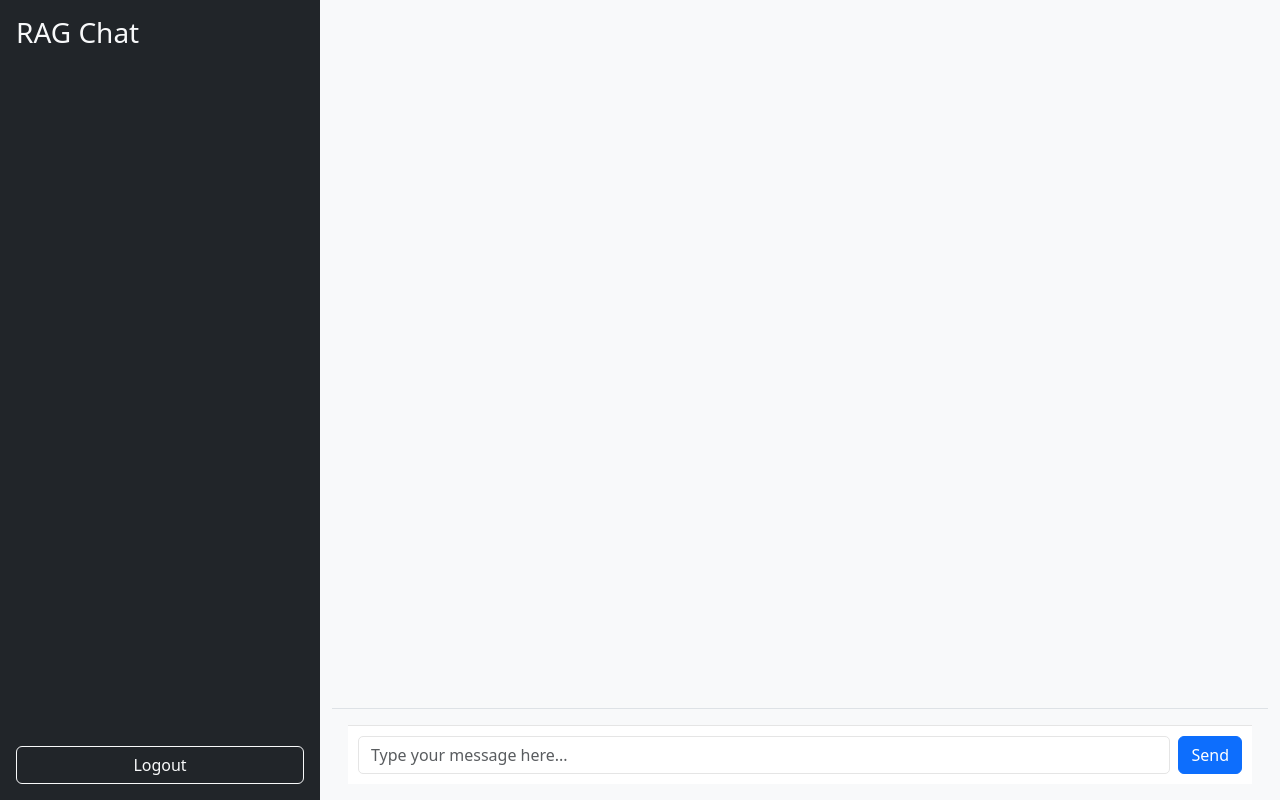
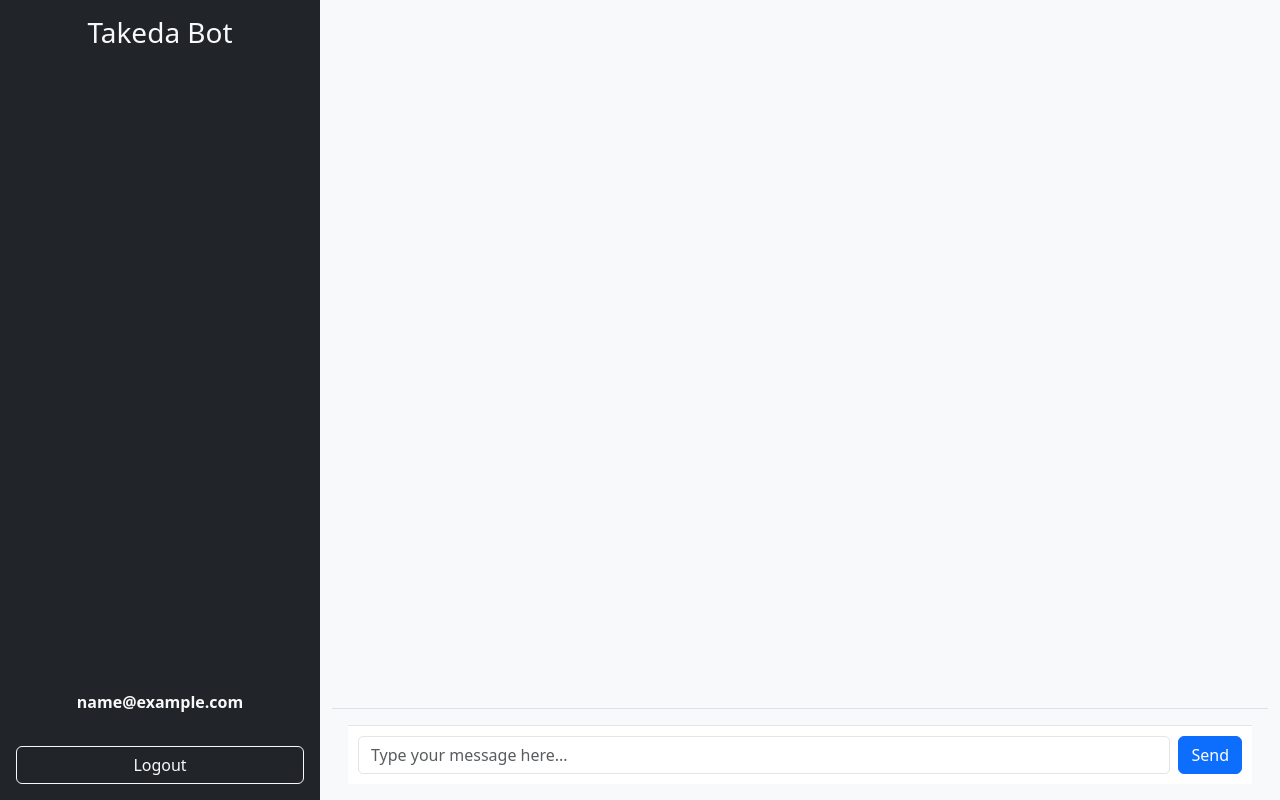
Before and after one commit to manaschaturvedi/rag-chat-app, a Flask app: page / in a window 1280 px wide. Run offline with Flask 3, Linux system fonts and the light colour scheme; the visitor is signed in with stand-in values (Sample User, id 1).

Commit message:
changes in the user flow

```diff
--- a/app.py
+++ b/app.py
@@ -67,7 +67,7 @@ def load_files(list_of_files):
             documents = load_pdf(file_path)
             all_documents.extend(documents)
             os.remove(file_path)  # Clean up temp file
-        elif file.filename.endswith('.csv'):
+        elif file.filename.endswith('.xlsx'):
             # Save file temporarily and read it
             with tempfile.NamedTemporaryFile(delete=False) as temp_file:
                 temp_file.write(file.read())
@@ -127,7 +127,8 @@ def query_faiss_index(user_input, files=None, faiss_index_path="bulk_index"):
 @app.route('/')
 def home():
     if 'email' in session:
-        return render_template('index.html')  # Chat page for logged in users
+        users = load_users()
+        return render_template('index.html', users=users)  # Pass users to the chat page for both admins and users
     return render_template('login.html')  # Login page for unauthenticated users
 
 @app.route('/login', methods=['GET', 'POST'])
@@ -137,7 +138,7 @@ def login():
         password = request.form['password']
         users = load_users()
 
-        if email in users and users[email] == password:
+        if (email in users['users'] and users['users'][email] == password) or (email in users['admins'] and users['admins'][email] == password):
             session['email'] = email
             return redirect(url_for('home'))
         else:
@@ -152,8 +153,8 @@ def logout():
 
 @app.route('/upload', methods=['GET', 'POST'])
 def upload():
-    authorized_email = 'abc@test.com'  # Change this to the authorized email
-    if 'email' not in session or session['email'] != authorized_email:
+    users = load_users()
+    if 'email' not in session or session['email'] not in users['admins']:
         return "Access denied", 403  # Forbidden access for unauthorized users
 
     if request.method == 'POST':
@@ -167,7 +168,7 @@ def upload():
             print(f"Error during file processing or indexing: {str(e)}")
             return jsonify({"error": f"Error during file processing or indexing: {str(e)}"}), 500
 
-    return render_template('upload.html')  # Render the upload page
+    return render_template('upload.html') if 'email' in session and session['email'] in users['admins'] else redirect(url_for('home'))  # Render the upload page for admins only
 
 @app.route('/chat', methods=['GET', 'POST'])
 def chat():
--- a/requirements.txt
+++ b/requirements.txt
@@ -10,3 +10,4 @@ tiktoken
 huggingface-hub==0.24.5
 pypdf==4.3.1
 PyPDF2==3.0.1
+sentence-transformers
--- a/static/css/styles.css
+++ b/static/css/styles.css
@@ -17,7 +17,7 @@ body {
 }
 
 #chat-messages {
-    height: calc(100vh - 120px);
+    height: calc(100vh - 150px); /* Adjusted height to accommodate changes in index.html */
     overflow-y: auto;
 }
 
--- a/templates/index.html
+++ b/templates/index.html
@@ -11,11 +11,19 @@
     <div class="container-fluid h-100">
         <div class="row h-100">
             <div class="col-md-3 bg-dark text-light p-3 d-flex flex-column">
-                <h3 class="mb-4">RAG Chat</h3>
+                <h3 class="mb-4 text-center">Takeda Bot</h3>
                 <div class="chat-history flex-grow-1">
                     <!-- Chat history items would go here -->
                 </div>
-                <a href="/logout" class="btn btn-outline-light w-100 mt-3">Logout</a>
+                <div class="text-center mb-3">
+                    {% if 'email' in session %}
+                        <span class="text-light"><strong>{{ session['email'] }}</strong>{% if session['email'] in users['admins'] %} <strong>(admin)</strong>{% endif %}</span>
+                    {% endif %}
+                </div>
+                {% if 'email' in session and session['email'] in users['admins'] %}
+                    <a href="{{ url_for('upload') }}" class="btn btn-outline-light w-100 mt-3">Upload Files</a>
+                {% endif %}
+                <a href="{{ url_for('logout') }}" class="btn btn-outline-light w-100 mt-3">Logout</a>
             </div>
             <div class="col-md-9 d-flex flex-column">
                 <div class="flex-grow-1 overflow-auto p-3" id="chat-messages">
@@ -42,7 +50,7 @@
             addMessageToChat('You', message);
 
             // Send message to server
-            fetch('{{ url_for("chat") }}', {
+            fetch('/chat', {
                 method: 'POST',
                 headers: {
                     'Content-Type': 'application/json',
--- a/users.json
+++ b/users.json
@@ -1,3 +1,10 @@
 {
-    "abc@test.com": "p123"
+    "admins": {
+        "admin@test.com": "admin",
+        "abc@test.com": "p123"
+    },
+    "users": {
+        "x@test.com": "user123",
+        "y@test.com": "user456"
+    }
 }
```
